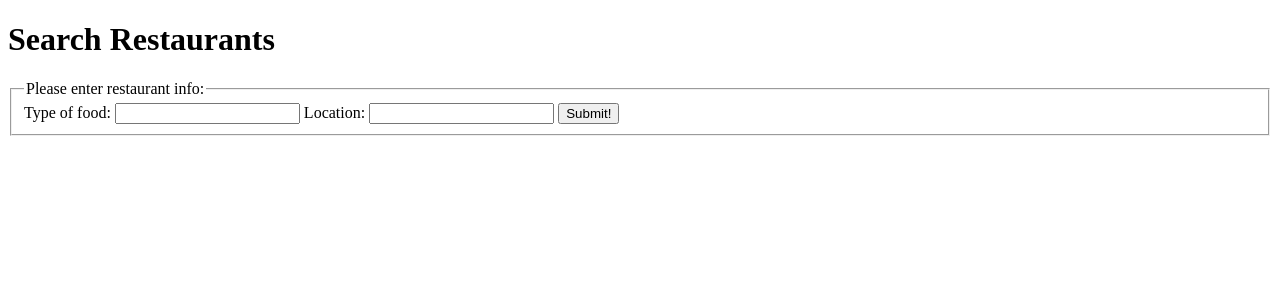
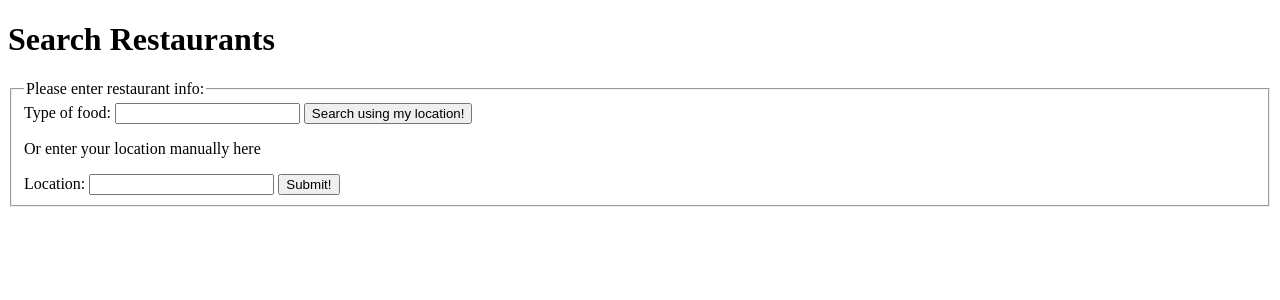
Before and after one commit to benchan777/restaurant-picker, a Flask app: page /search_restaurants in a window 1280 px wide. Shown: the part 26-326 px from the top of the page. Run offline with Flask 2, Linux system fonts and the light colour scheme; some libraries are stand-ins or nearby versions.

Commit message:
add search by current location button

```diff
--- a/templates/search_restaurants.html
+++ b/templates/search_restaurants.html
@@ -12,6 +12,9 @@
                 Type of food:
                 <input type="text" name="food_type">
             </label>
+            <input type="submit" class="submit" value="Search using my location!">
+
+            <p>Or enter your location manually here</p>
 
             <label>
                 Location:
```
